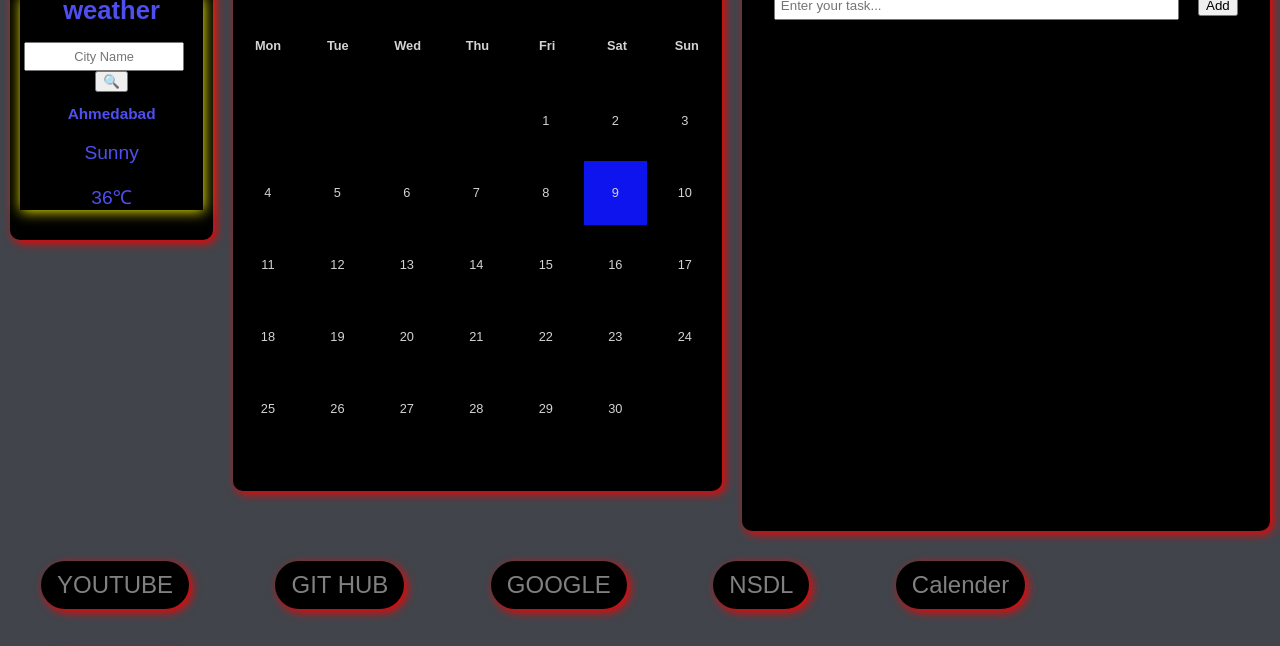
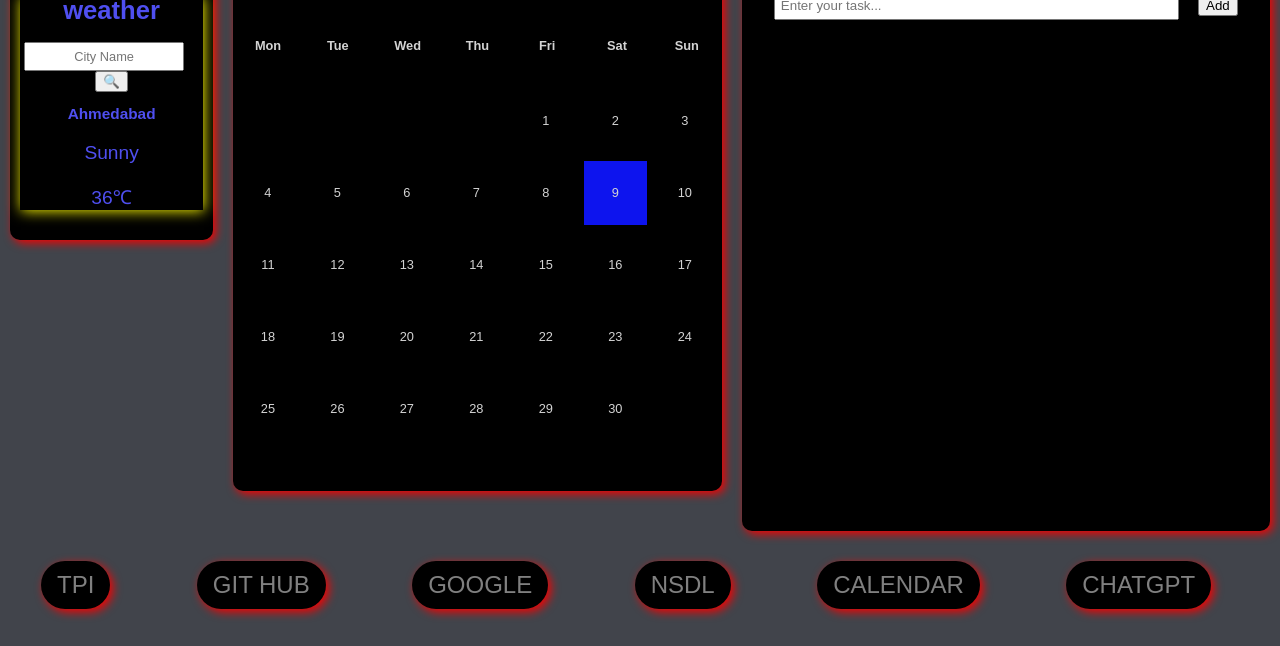
Before and after one commit to peryshah/Homepage, a plain HTML site: page index.html in a window 1280 px wide. Shown: the part 119-765 px from the top of the page. Drawn offline with Linux system fonts and the light colour scheme.

Commit message:
Update index.html

```diff
--- a/index.html
+++ b/index.html
@@ -94,11 +94,11 @@
 
     </div>
 
-    <a href="https://peryshah.github.io/textileplasticindustries/" target="_blank" class="button"> YOUTUBE </a>
+    <a href="https://peryshah.github.io/textileplasticindustries/" target="_blank" class="button"> TPI </a>
     <a href="https://github.com" target="_blank" class="button"> GIT HUB </a>
     <a href="https://google.com" target="_blank" class="button"> GOOGLE </a>
     <a href="https://eservices.nsdl.com" target="_blank" class="button"> NSDL </a>
-    <a href="https://peryshah.github.io/calendar/" target="_blank" class="button"> Calender </a>
+    <a href="https://peryshah.github.io/calendar/" target="_blank" class="button"> CALENDAR </a>
     <a href="https://openai.com/" target="_blank" class="button"> CHATGPT </a>
 
 
```
